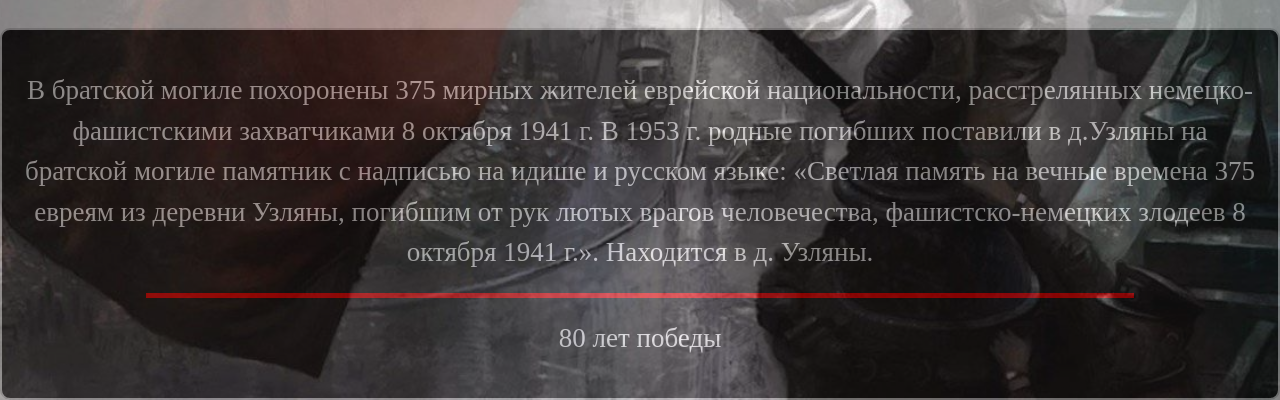
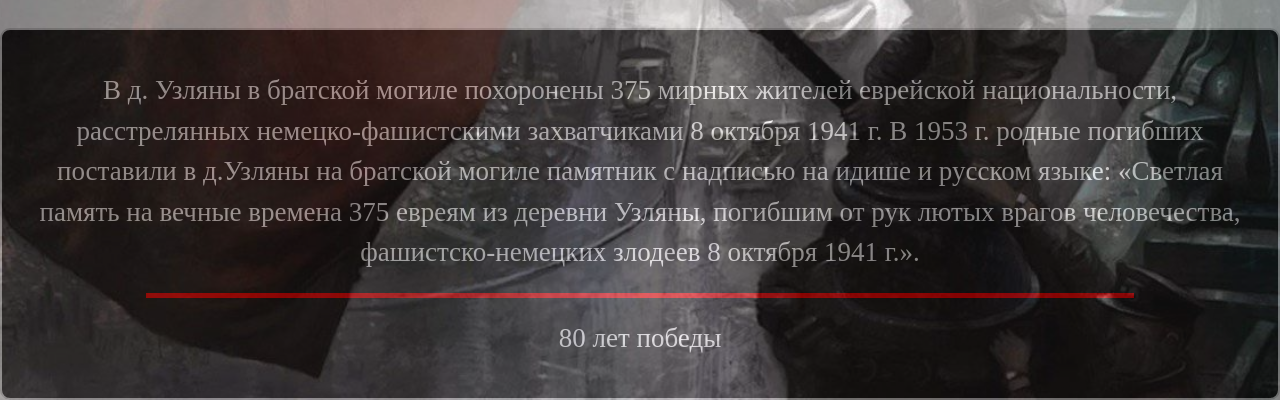
Before and after one commit to Potaphik/bratskaya-mogila-Uzlyany, a plain HTML site: page index.html in a window 1280 px wide. Shown: the part 767-1167 px from the top of the page. Drawn offline with Linux system fonts and the light colour scheme.

Commit message:
Update index.html

```diff
--- a/index.html
+++ b/index.html
@@ -98,7 +98,7 @@
         <img src="Узляны.jpg" alt="Центральная картинка" id="central-image">
     </div>
     <div class="text-container"> <!-- Контейнер для текста с рамкой -->
-        <p>В братской могиле похоронены 375 мирных жителей еврейской национальности, расстрелянных немецко-фашистскими захватчиками 8 октября 1941 г. В 1953 г. родные погибших поставили в д.Узляны на братской могиле памятник с надписью на идише и русском языке: «Светлая память на вечные времена 375 евреям из деревни Узляны, погибшим от рук лютых врагов человечества, фашистско-немецких злодеев 8 октября 1941 г.». Находится в д. Узляны.</p>
+        <p>В д. Узляны в братской могиле похоронены 375 мирных жителей еврейской национальности, расстрелянных немецко-фашистскими захватчиками 8 октября 1941 г. В 1953 г. родные погибших поставили в д.Узляны на братской могиле памятник с надписью на идише и русском языке: «Светлая память на вечные времена 375 евреям из деревни Узляны, погибшим от рук лютых врагов человечества, фашистско-немецких злодеев 8 октября 1941 г.».</p>
 
 <hr> <!-- Красная линия -->
         <p>80 лет победы</p> <!-- Новый текст под красной линией -->
```
